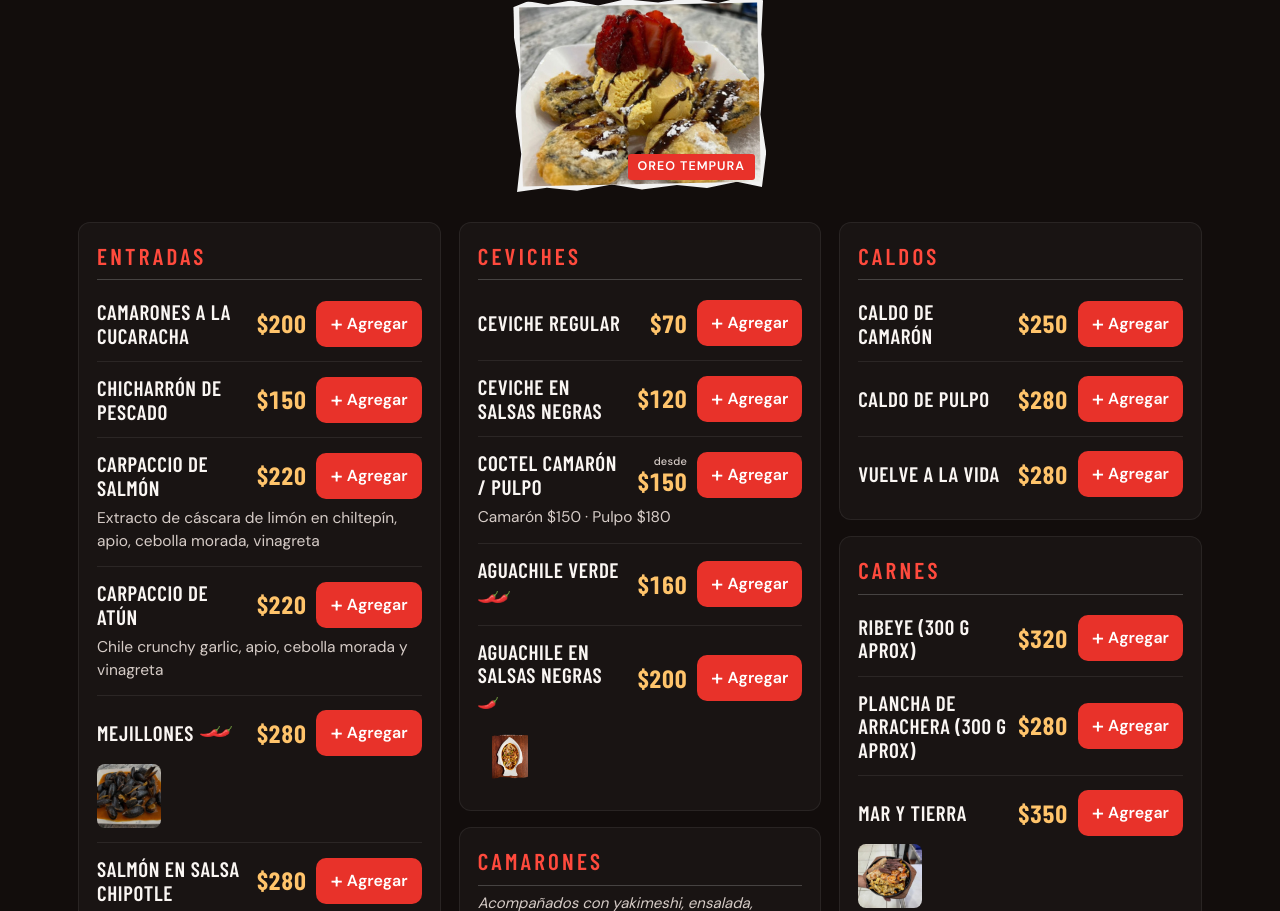
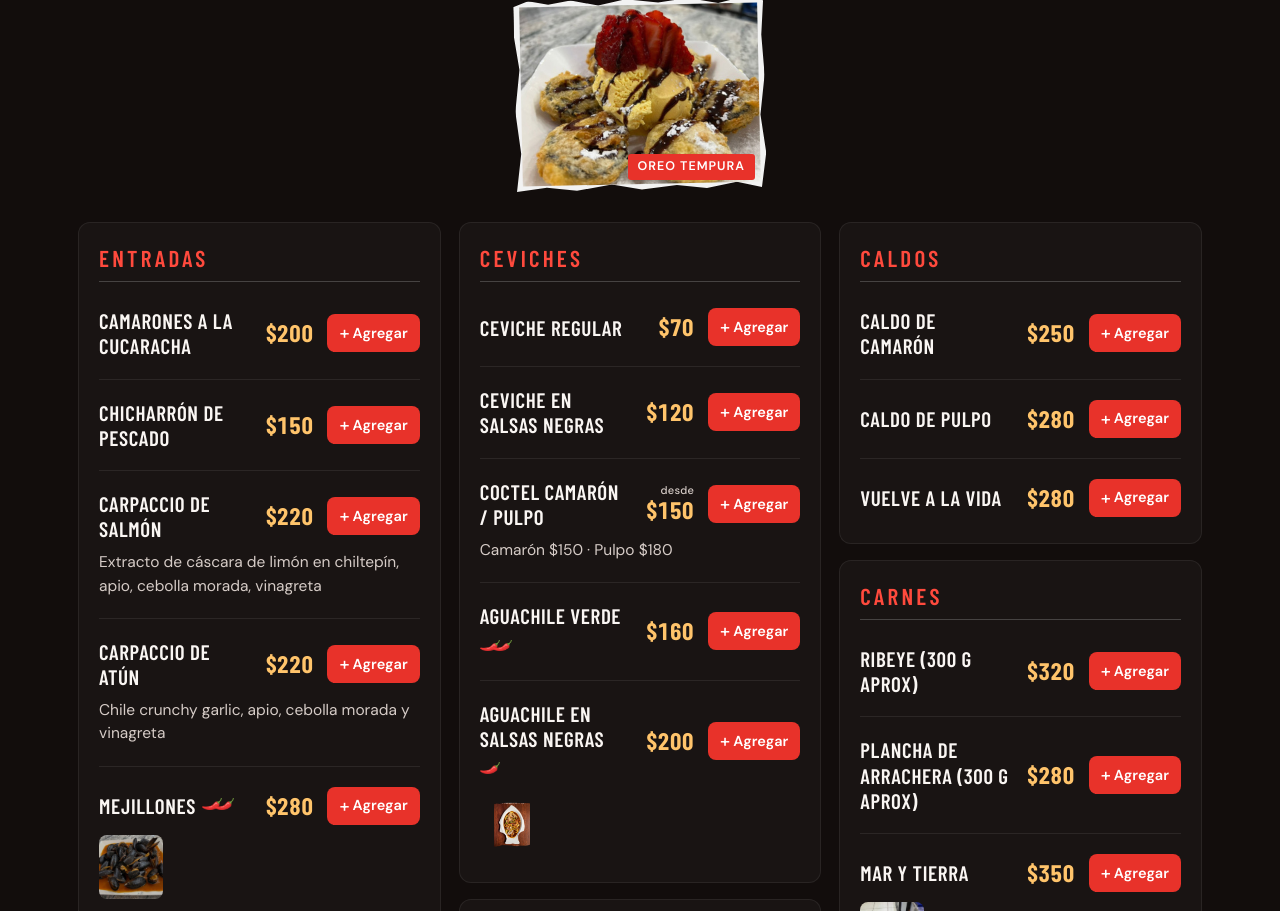
Before and after one commit to Carloscsll/MARHU, a plain HTML site: page index.html in a window 1280 px wide. Shown: the part 1709-2620 px from the top of the page. Drawn offline with nearby package versions, Linux system fonts and the light colour scheme; a web font is replaced by a local one.

Commit message:
Botón Agregar más compacto y más espacio entre platillos
Co-Authored-By: Claude Opus 5.5 <noreply@anthropic.com>

```diff
--- a/styles.css
+++ b/styles.css
@@ -920,3 +920,26 @@ body { font-size: 17px; line-height: 1.5; }
 @media (min-width: 720px) { .item__row .item__name { font-size: 21px; } }
 .cart-btn { white-space: nowrap; }
 @media (max-width: 350px) { .cart-btn__label { display: none; } .topbar__logo { width: 76px; } }
+
+/* Más aire y botón compacto */
+.group { padding: 22px 20px 6px; }
+.item { padding: 20px 0; }
+.item__row { gap: 14px; }
+.item__row .item__name { line-height: 1.2; }
+.item__more { margin-top: 10px; }
+.item__desc { line-height: 1.5; }
+.item__add {
+  height: 38px; padding: 0 12px; border-radius: 8px;
+  font-size: 14.5px; font-weight: 600; gap: 3px;
+}
+.item__add span { font-size: 18px; }
+.qty { height: 38px; border-width: 1.5px; border-radius: 8px; }
+.qty__btn { width: 36px; font-size: 21px; }
+.qty__n { min-width: 22px; font-size: 17px; }
+.item__row .item__price { font-size: 24px; }
+@media (max-width: 380px) {
+  .group { padding: 20px 16px 4px; }
+  .item__row { gap: 10px; }
+  .item__add { padding: 0 10px; font-size: 14px; }
+  .qty__btn { width: 34px; }
+}
```
